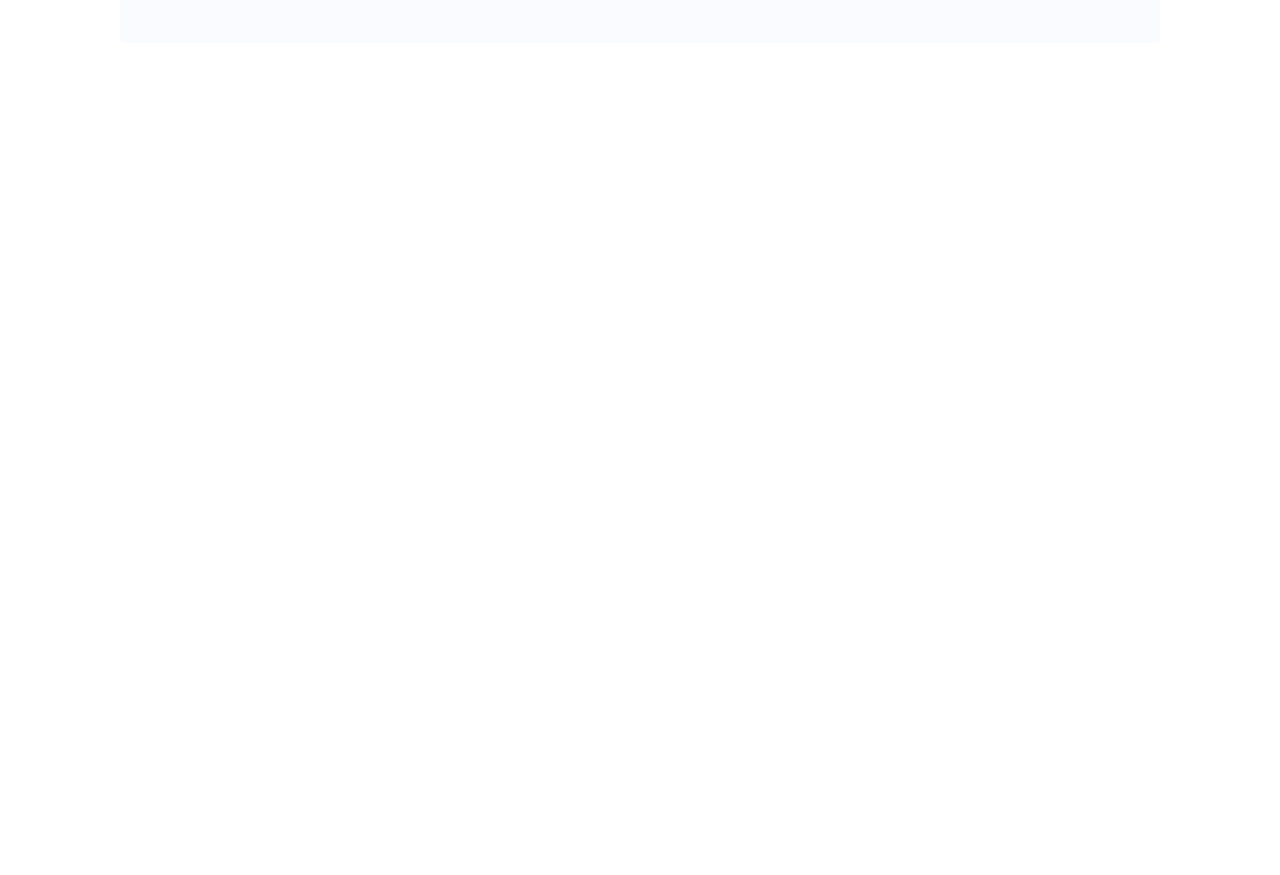
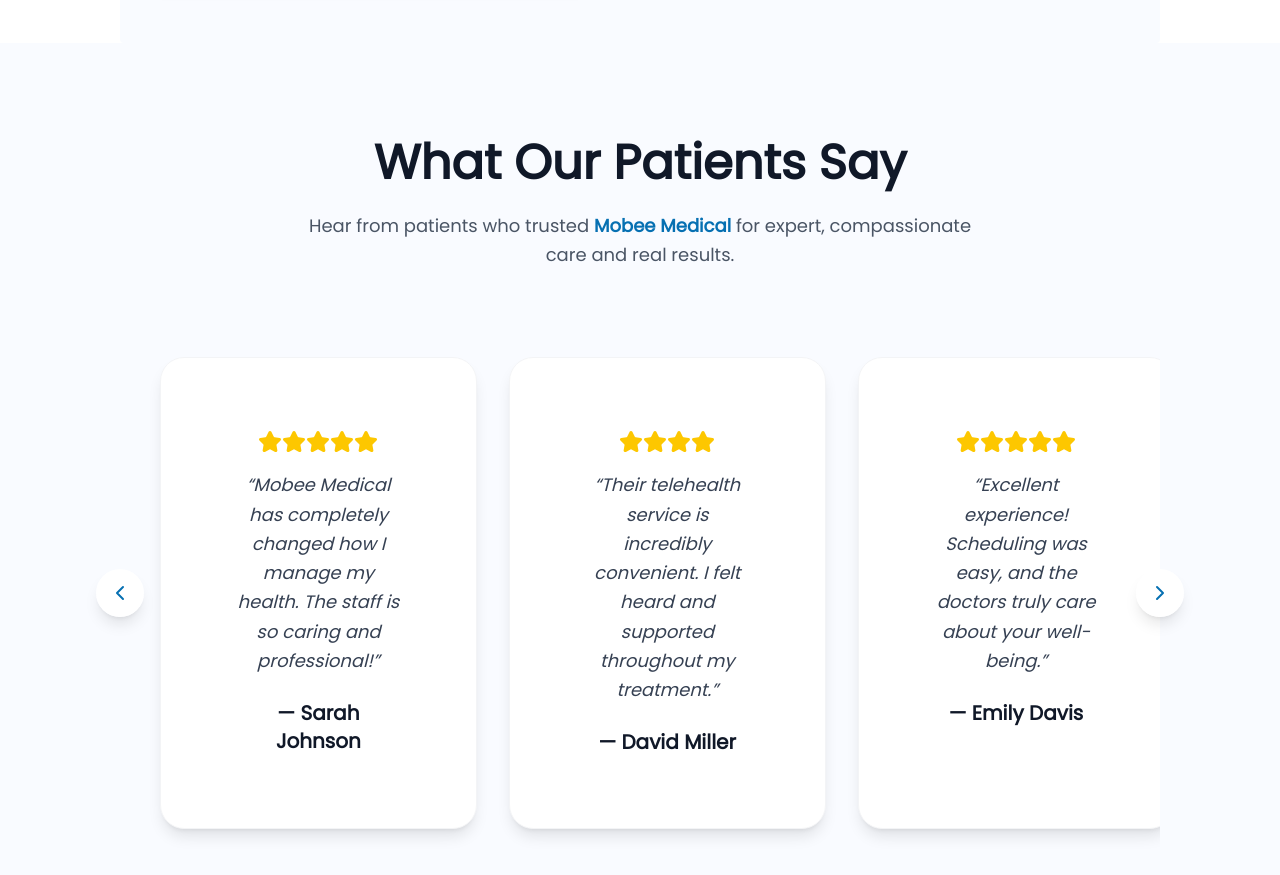
Before and after one commit to afterrender1/mobeemedical, a Next.js app: page / in a window 1280 px wide. Shown: the part 4740-5615 px from the top of the page. Before the commit the page ends 4783 px from the top, so only its background shows below. Built offline with nearby package versions, Linux system fonts and the light colour scheme.

Commit message:
testimonials added with scroll

```diff
--- a/components/Home.jsx
+++ b/components/Home.jsx
@@ -6,6 +6,7 @@
 import { Weight } from 'lucide-react'
 import WeightLoss from './WeightLoss'
 import WeUnderstand from './WeUnderstand'
+import Testimonials from './Testimonials'
 
 const Home = () => {
   return (
@@ -16,6 +17,7 @@
     <OurServices/>
     <WeightLoss/>
 <WeUnderstand/>
+<Testimonials/>
     </>
   )
 }
--- /dev/null
+++ b/components/Testimonials.jsx
@@ -0,0 +1,168 @@
+"use client";
+
+import React, { useRef, useState } from "react";
+import { ChevronLeft, ChevronRight, Star } from "lucide-react";
+
+const testimonials = [
+  {
+    name: "Sarah Johnson",
+    review:
+      "Mobee Medical has completely changed how I manage my health. The staff is so caring and professional!",
+    rating: 5,
+  },
+  {
+    name: "David Miller",
+    review:
+      "Their telehealth service is incredibly convenient. I felt heard and supported throughout my treatment.",
+    rating: 4,
+  },
+  {
+    name: "Emily Davis",
+    review:
+      "Excellent experience! Scheduling was easy, and the doctors truly care about your well-being.",
+    rating: 5,
+  },
+  {
+    name: "Michael Brown",
+    review:
+      "Professional, friendly, and effective — I’m seeing real improvements thanks to Mobee Medical!",
+    rating: 5,
+  },
+  {
+    name: "Laura Smith",
+    review:
+      "The weight loss program worked wonders for me. Highly recommended!",
+    rating: 4,
+  },
+  {
+    name: "James Wilson",
+    review:
+      "Best healthcare experience I’ve had in years. Simple, supportive, and reliable.",
+    rating: 5,
+  },
+];
+
+const Testimonials = () => {
+  const scrollRef = useRef(null);
+  const [isDragging, setIsDragging] = useState(false);
+  const [startX, setStartX] = useState(0);
+  const [scrollLeft, setScrollLeft] = useState(0);
+
+  const scroll = (direction) => {
+    const { current } = scrollRef;
+    if (current) {
+      const scrollAmount =
+        direction === "left"
+          ? -current.offsetWidth / 1.1
+          : current.offsetWidth / 1.1;
+
+      // Infinite scroll logic
+      if (
+        direction === "right" &&
+        current.scrollLeft + current.offsetWidth >= current.scrollWidth - 10
+      ) {
+        current.scrollTo({ left: 0, behavior: "smooth" });
+      } else if (direction === "left" && current.scrollLeft <= 0) {
+        current.scrollTo({ left: current.scrollWidth, behavior: "smooth" });
+      } else {
+        current.scrollBy({ left: scrollAmount, behavior: "smooth" });
+      }
+    }
+  };
+
+  // --- Drag Scroll Handlers ---
+  const startDrag = (e) => {
+    setIsDragging(true);
+    setStartX(e.pageX - scrollRef.current.offsetLeft);
+    setScrollLeft(scrollRef.current.scrollLeft);
+  };
+
+  const stopDrag = () => setIsDragging(false);
+
+  const onDrag = (e) => {
+    if (!isDragging) return;
+    e.preventDefault();
+    const x = e.pageX - scrollRef.current.offsetLeft;
+    const walk = (x - startX) * 1.2;
+    scrollRef.current.scrollLeft = scrollLeft - walk;
+  };
+
+  return (
+    <section
+      className="py-24 bg-[#F9FBFF] text-center select-none"
+      style={{ fontFamily: "Poppins" }}
+    >
+      <h2 className="text-4xl sm:text-5xl font-extrabold text-gray-900 mb-6">
+        What Our Patients Say
+      </h2>
+      <p className="text-gray-600 text-lg mb-14 max-w-2xl mx-auto leading-relaxed">
+        Hear from patients who trusted{" "}
+        <span className="font-semibold text-[#0670B2]">Mobee Medical</span> for
+        expert, compassionate care and real results.
+      </p>
+
+      {/* Slider Controls */}
+      <div className="relative mx-30">
+        <button
+          onClick={() => scroll("left")}
+          className="absolute -left-6 top-1/2 -translate-y-1/2 bg-white/90 backdrop-blur-sm shadow-lg p-3 rounded-full hover:scale-105 hover:bg-blue-50 transition-all duration-300 z-10"
+        >
+          <ChevronLeft className="text-[#0670B2] w-6 h-6" />
+        </button>
+
+        {/* Cards Container */}
+        <div
+          ref={scrollRef}
+          onMouseDown={startDrag}
+          onMouseLeave={stopDrag}
+          onMouseUp={stopDrag}
+          onMouseMove={onDrag}
+          className="flex gap-8 overflow-x-auto scroll-smooth  px-6 lg:px-10 py-8 cursor-grab active:cursor-grabbing hide-scrollbar"
+          style={{
+            scrollbarWidth: "none", // Firefox
+            msOverflowStyle: "none", // IE
+          }}
+        >
+          {/* Hide scrollbar for WebKit (Chrome, Safari, Edge) */}
+          <style jsx>{`
+            .hide-scrollbar::-webkit-scrollbar {
+              display: none;
+            }
+          `}</style>
+
+          {testimonials.map((item, index) => (
+            <div
+              key={index}
+              className="flex-none w-[95%] sm:w-[60%] lg:w-[33%] bg-white border border-gray-100 rounded-3xl shadow-lg hover:shadow-xl hover:-translate-y-1 transition-all duration-500 p-18"
+            >
+              <div className="flex justify-center mb-4">
+                {[...Array(item.rating)].map((_, i) => (
+                  <Star
+                    key={i}
+                    className="w-6 h-6 text-yellow-400 fill-yellow-400"
+                  />
+                ))}
+              </div>
+
+              <p className="text-gray-700 italic mb-6 text-lg leading-relaxed">
+                “{item.review}”
+              </p>
+              <h3 className="text-xl font-semibold text-gray-900">
+                — {item.name}
+              </h3>
+            </div>
+          ))}
+        </div>
+
+        <button
+          onClick={() => scroll("right")}
+          className="absolute -right-6 top-1/2 -translate-y-1/2 bg-white/90 backdrop-blur-sm shadow-lg p-3 rounded-full hover:scale-105 hover:bg-blue-50 transition-all duration-300 z-10"
+        >
+          <ChevronRight className="text-[#0670B2] w-6 h-6" />
+        </button>
+      </div>
+    </section>
+  );
+};
+
+export default Testimonials;
```
